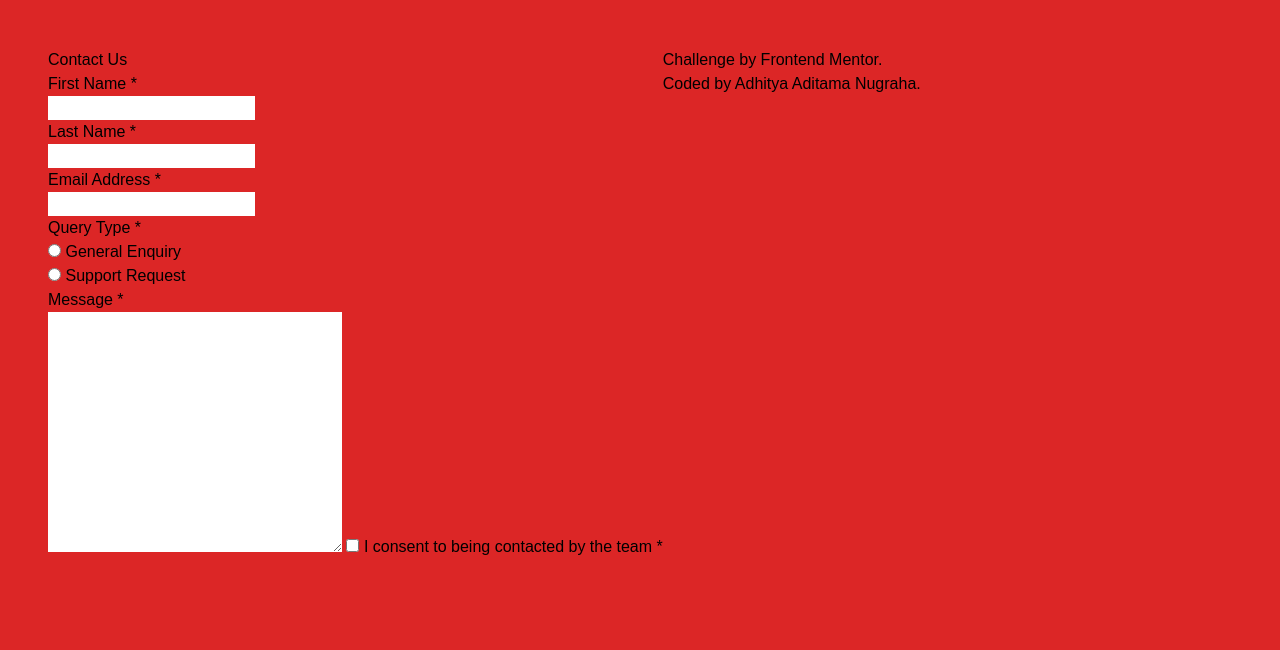
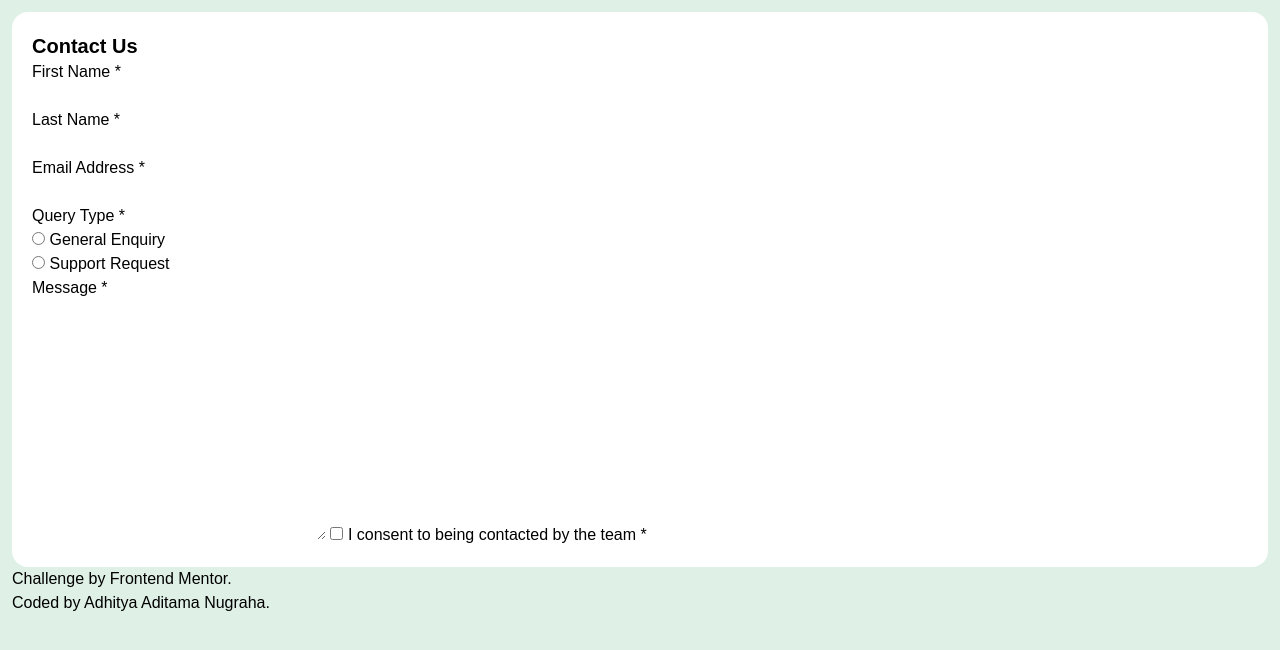
Before and after one commit to aaditamanugraha/contact-form, a website: page index.html in a window 1280 px wide. Drawn offline with Linux system fonts and the light colour scheme.

Commit message:
feat: styling body and title

```diff
--- a/index.html
+++ b/index.html
@@ -12,9 +12,9 @@
     <link rel="stylesheet" href="./src/css/output.css" />
     <title>Frontend Mentor | Contact form</title>
   </head>
-  <body class="bg-red-600 p-12 flex">
-    <main class="">
-      <h1>Contact Us</h1>
+  <body class="bg-primary-green-200-lighter p-3">
+    <main class="bg-neutral-white p-5 rounded-2xl">
+      <h1 class="text-xl font-bold">Contact Us</h1>
       <form action="" method="get">
         <p>First Name *</p>
         <input type="text" name="first_name" id="first_name" />
```
Also changed, not shown: src/css/output.css.
